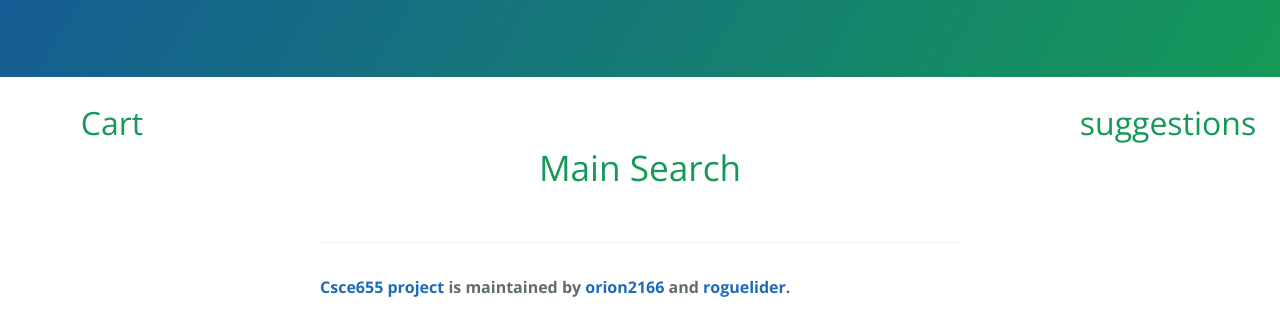
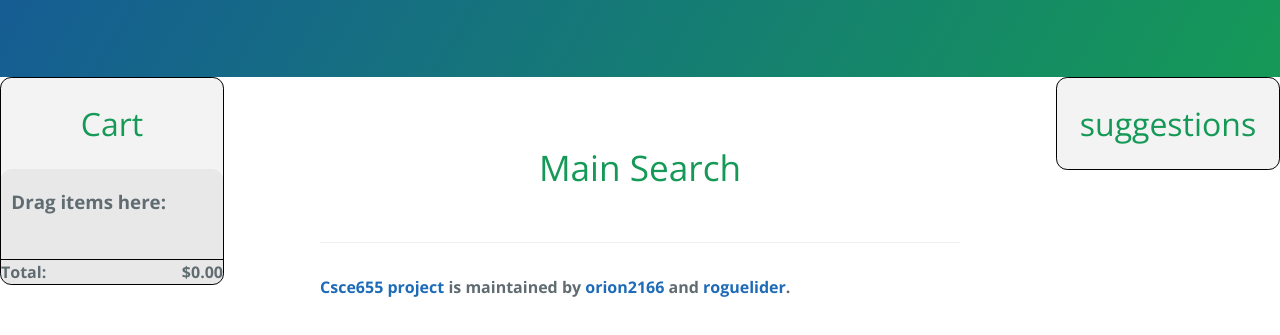
Before and after one commit to orion2166/CSCE655_project, a plain HTML site: page index.html in a window 1280 px wide. Shown: the part 219-554 px from the top of the page. Drawn offline with nearby package versions, Linux system fonts and the light colour scheme.

Commit message:
Updating cart
Modifying style for cart and sugestions fields
Adding tables to cart, main and suggestions sectiong

```diff
--- a/index.html
+++ b/index.html
@@ -34,13 +34,29 @@
             </table>
         </div>
     </section>
-    <section class="lateral-content">
+
+  <section class="lateral-content">
     	<h1>Cart</h1>
+	  <table id="cart-table">
+       	  <tr>
+              <td><h3>Drag items here:</h3></td>
+              <td>&nbsp;</td>
+          </tr>
+       	  <tr id="products-row">
+          	<td>&nbsp;</td>
+            <td>&nbsp;</td>
+          </tr>
+          <tr id="total-row">
+              <td class="product-cell"><strong>Total:</strong></td>
+              <td class="value-cell"><strong>$0.00</strong></td>
+          </tr>
+      </table>
     </section>
+
     <section class="main-content">
     	<header>
         	<h1>Main Search</h1>
-            <table class="search-results">
+            <table id="search-results">
             </table>
         </header>
 
@@ -52,6 +68,8 @@
     </section>
 	<section class="lateral-content">
     	<h1>suggestions</h1>
+        <table id="suggestions-table">
+        </table>
     </section>
   </body>
 </html>
--- a/stylesheets/stylesheet.css
+++ b/stylesheets/stylesheet.css
@@ -113,7 +113,6 @@ a {
 	vertical-align:middle;
 }
 
-
 @media screen and (min-width: 64em) {
   .page-header {
     padding: 5rem 6rem; } }
@@ -158,6 +157,7 @@ a {
 @media screen and (max-width: 42em) {
   .project-tagline {
     font-size: 1rem; } }
+
 h1{
 	text-align:center;
 	font-weight: normal;
@@ -167,6 +167,30 @@ h1{
 .lateral-content {
 	width:17.5%;
 	float: left;
+	text-align:center;
+	background-color: rgba(100, 100, 100, 0.08);
+  	border-color: rgba(0, 0, 0, 1);
+	border-style: solid;
+  	border-width: 1px;
+  	border-radius: 0.7rem;
+}
+.lateral-content table{
+	width:100%;
+	background-color: rgba(100, 100, 100, 0.08);
+  	border-radius: 0.7rem;
+}
+
+#total-row{
+	border-top-color: rgba(0, 0, 0, 1);
+	border-top-style: solid;
+  	border-top-width: 1px;
+}
+
+.value-cell{
+	text-align:right;
+}
+.product-cell{
+	text-align:left;
 }
 
 .main-content {
```
